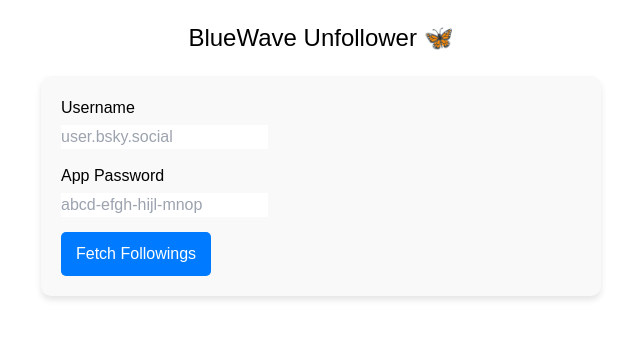
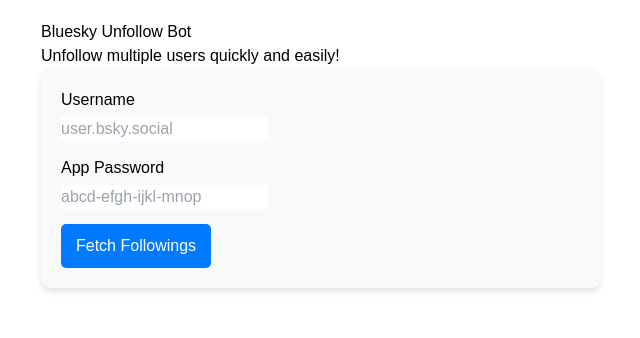
Before and after one commit to najabenali/blueskyautofollow-no-limit, a React (Vite) app: page / in a window 1280 px wide. Shown: the top 338 px of the page, without its empty margins (319-959 px from the left). Built offline with nearby package versions, Linux system fonts and the light colour scheme.

Commit message:
Update App.jsx

```diff
--- a/src/App.jsx
+++ b/src/App.jsx
@@ -10,13 +10,12 @@
   const [followings, setFollowings] = useState([]);
   const [isLoading, setIsLoading] = useState(false);
 
-  const defaultAvatar =
-    "https://cdn.bsky.app/img/avatar/plain/did:plc:z72i7hdynmk6r22z27h6tvur/bafkreihagr2cmvl2jt4mgx3sppwe2it3fwolkrbtjrhcnwjk4jdijhsoze@jpeg";
+  const default_avatar =
+    "https://cdn.bsky.app/img/avatar/plain/default-avatar.png";
 
-  const toUnfollowCount = useMemo(
-    () => followings.filter((actor) => actor.toUnfollow).length,
-    [followings]
-  );
+  const toUnfollowCount = useMemo(() => {
+    return followings.filter((actor) => actor.toUnfollow).length;
+  }, [followings]);
 
   const getAgent = async () => {
     if (skyAgent) return skyAgent;
@@ -29,53 +28,43 @@
         identifier: username,
         password,
       });
-      toast.success("Logged in successfully!");
       skyAgent = agent;
+      toast.success("Connected to Bluesky!");
       return agent;
     } catch (error) {
-      console.error("Login failed:", error);
+      console.error(error);
       toast.error(
-        "Login failed. Ensure you are using the app password, not the account password."
+        "Login failed! Please use your app password from Bluesky settings."
       );
-      return null;
+      throw error;
     }
   };
 
-  const handleFetchFollowings = async () => {
+  const handleFetchFollowings = async (e) => {
+    e.preventDefault();
     setIsLoading(true);
     const agent = await getAgent();
-    if (!agent) return;
+
+    let cursor = null;
+    let allFollowings = [];
+    let i = 0;
 
     try {
-      const max = 1000;
-      let cursor = null;
-      let allFollowings = [];
-
-      for (let i = 0; i < max; i++) {
+      do {
         const { data } = await agent.getFollows({
           actor: username,
           limit: 100,
           cursor,
         });
-
-        if (data.follows) {
         allFollowings = [...allFollowings, ...data.follows];
         cursor = data.cursor;
-        } else {
-          break;
-        }
-      }
-
-      setFollowings(
-        allFollowings.map((actor) => ({
-          ...actor,
-          toUnfollow: false,
-        }))
-      );
-      toast.success("Followings list fetched successfully!");
+        i++;
+      } while (cursor && i < 10); // Fetch up to 1000 users (10 pages of 100)
+      setFollowings(allFollowings);
+      toast.success("Fetched followings!");
     } catch (error) {
-      console.error("Error fetching followings:", error);
-      toast.error("Failed to fetch followings.");
+      console.error("Failed to fetch followings:", error);
+      toast.error("Failed to fetch followings. Please try again.");
     } finally {
       setIsLoading(false);
     }
@@ -93,6 +82,7 @@
     for (let i = 0; i < toUnfollows.length; i++) {
       const actor = toUnfollows[i];
       try {
+        console.log(`Attempting to unfollow: ${actor.did}`);
         await agent.unfollow(actor.did);
         toast.success(`Unfollowed: ${actor.displayName || actor.handle}`);
       } catch (error) {
@@ -101,6 +91,7 @@
       }
     }
 
+    // Update state to remove unfollowed users
     setFollowings((prevFollowings) =>
       prevFollowings.filter((actor) => !actor.toUnfollow)
     );
@@ -109,12 +100,17 @@
   const toggleToUnfollow = (status, did) => {
     if (did === "all") {
       setFollowings((prevFollowings) =>
-        prevFollowings.map((actor) => ({ ...actor, toUnfollow: status }))
+        prevFollowings.map((actor) => ({
+          ...actor,
+          toUnfollow: status,
+        }))
       );
     } else {
       setFollowings((prevFollowings) =>
         prevFollowings.map((actor) =>
-          actor.did === did ? { ...actor, toUnfollow: status } : actor
+          actor.did === did
+            ? { ...actor, toUnfollow: status }
+            : actor
         )
       );
     }
@@ -122,14 +118,11 @@
 
   return (
     <div className="app">
-      <h1 className="title">BlueWave Unfollower 🦋</h1>
-      <form
-        onSubmit={(e) => {
-          e.preventDefault();
-          handleFetchFollowings();
-        }}
-        className="form"
-      >
+      <div className="header text-center">
+        <h1>Bluesky Unfollow Bot</h1>
+        <p>Unfollow multiple users quickly and easily!</p>
+      </div>
+      <form onSubmit={handleFetchFollowings} className="form">
         <div className="form-group">
           <label>Username</label>
           <input
@@ -146,41 +139,16 @@
             type="password"
             value={password}
             onChange={(e) => setPassword(e.target.value)}
-            placeholder="abcd-efgh-hijl-mnop"
+            placeholder="abcd-efgh-ijkl-mnop"
             required
           />
         </div>
         <button type="submit" className="button blue" disabled={isLoading}>
-          Fetch Followings
+          {isLoading ? "Fetching..." : "Fetch Followings"}
         </button>
       </form>
-
-      <div className="list">
-        {followings.map((actor) => (
-          <div key={actor.did} className="list-item">
-            <img
-              src={actor.avatar || defaultAvatar}
-              alt={actor.displayName}
-              className="avatar"
-            />
-            <div className="info">
-              <h3>{actor.displayName || actor.handle}</h3>
-              <p>{actor.description}</p>
-            </div>
-            <div>
-              <input
-                type="checkbox"
-                checked={actor.toUnfollow || false}
-                onChange={(e) =>
-                  toggleToUnfollow(e.target.checked, actor.did)
-                }
-              />
-            </div>
-          </div>
-        ))}
-      </div>
-
       {followings.length > 0 && (
+        <div className="followings-list">
           <div className="actions">
             <button
               className="button gray"
@@ -195,15 +163,37 @@
               Deselect All
             </button>
             <button
-            className="button red"
+              className="button blue"
               onClick={handleUnfollow}
-            disabled={toUnfollowCount < 1}
+              disabled={toUnfollowCount === 0}
             >
-            Unfollow ({toUnfollowCount})
+              Unfollow Selected ({toUnfollowCount})
             </button>
           </div>
+          <ul>
+            {followings.map((actor) => (
+              <li key={actor.did} className="following-item">
+                <img
+                  src={actor.avatar || default_avatar}
+                  alt={actor.displayName || "Avatar"}
+                  className="avatar"
+                />
+                <div>
+                  <h3>{actor.displayName || actor.handle}</h3>
+                  <p>{actor.description || "No description available."}</p>
+                </div>
+                <input
+                  type="checkbox"
+                  checked={actor.toUnfollow || false}
+                  onChange={(e) =>
+                    toggleToUnfollow(e.target.checked, actor.did)
+                  }
+                />
+              </li>
+            ))}
+          </ul>
+        </div>
       )}
-
       <Toaster position="bottom-center" />
     </div>
   );
```
Lines whose indentation alone changed are shown as unchanged.
